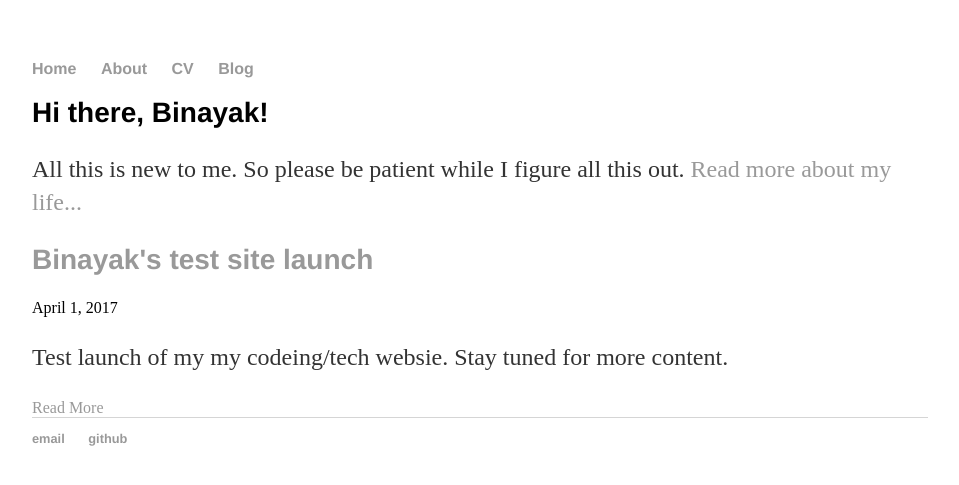
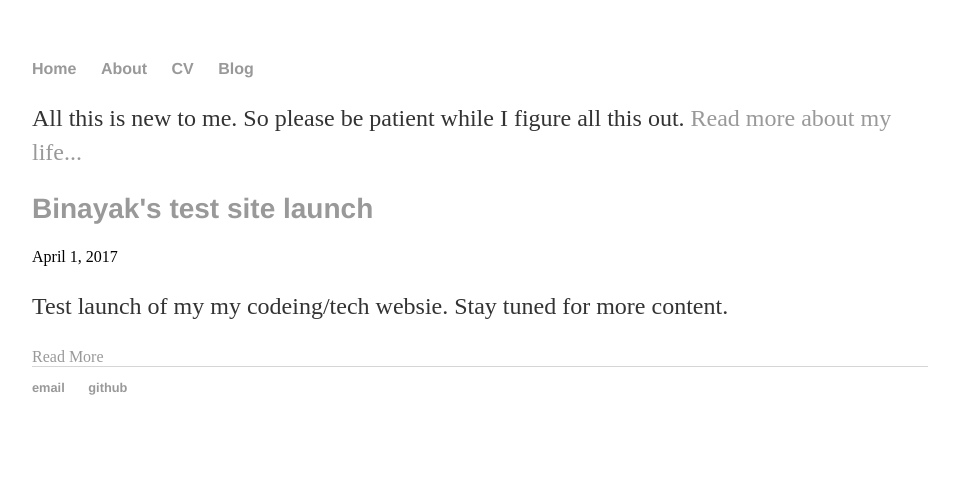
Before and after one commit to fico86/fico86.github.io, a Jekyll site: the page built from index.html, in a window 1280 px wide. Shown: the top 485 px of the page, without its empty margins (160-1119 px from the left). Built offline with Jekyll 4.4.1, drawn with Linux system fonts in a browser that asks for light colours.

Commit message:
Update index.html

```diff
--- a/index.html
+++ b/index.html
@@ -3,7 +3,6 @@ layout: default
 title: Binayak's Test Site
 ---
 <div class="blurb">
-	<h1>Hi there, Binayak!</h1>
 	<p>All this is new to me. So please be patient while I figure all this out. <a href="/about">Read more about my life...</a></p>
 </div><!-- /.blurb -->
 
```
